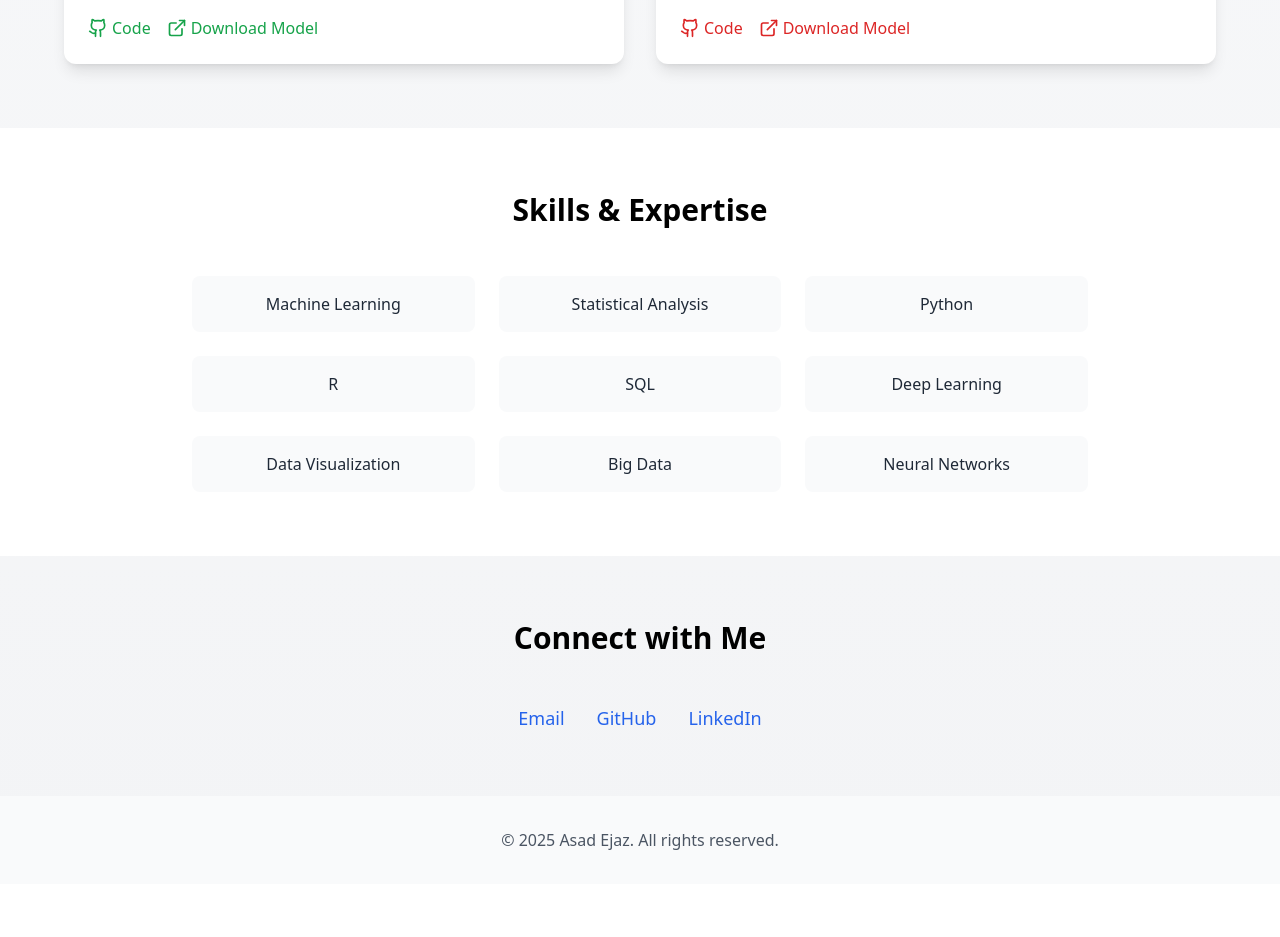
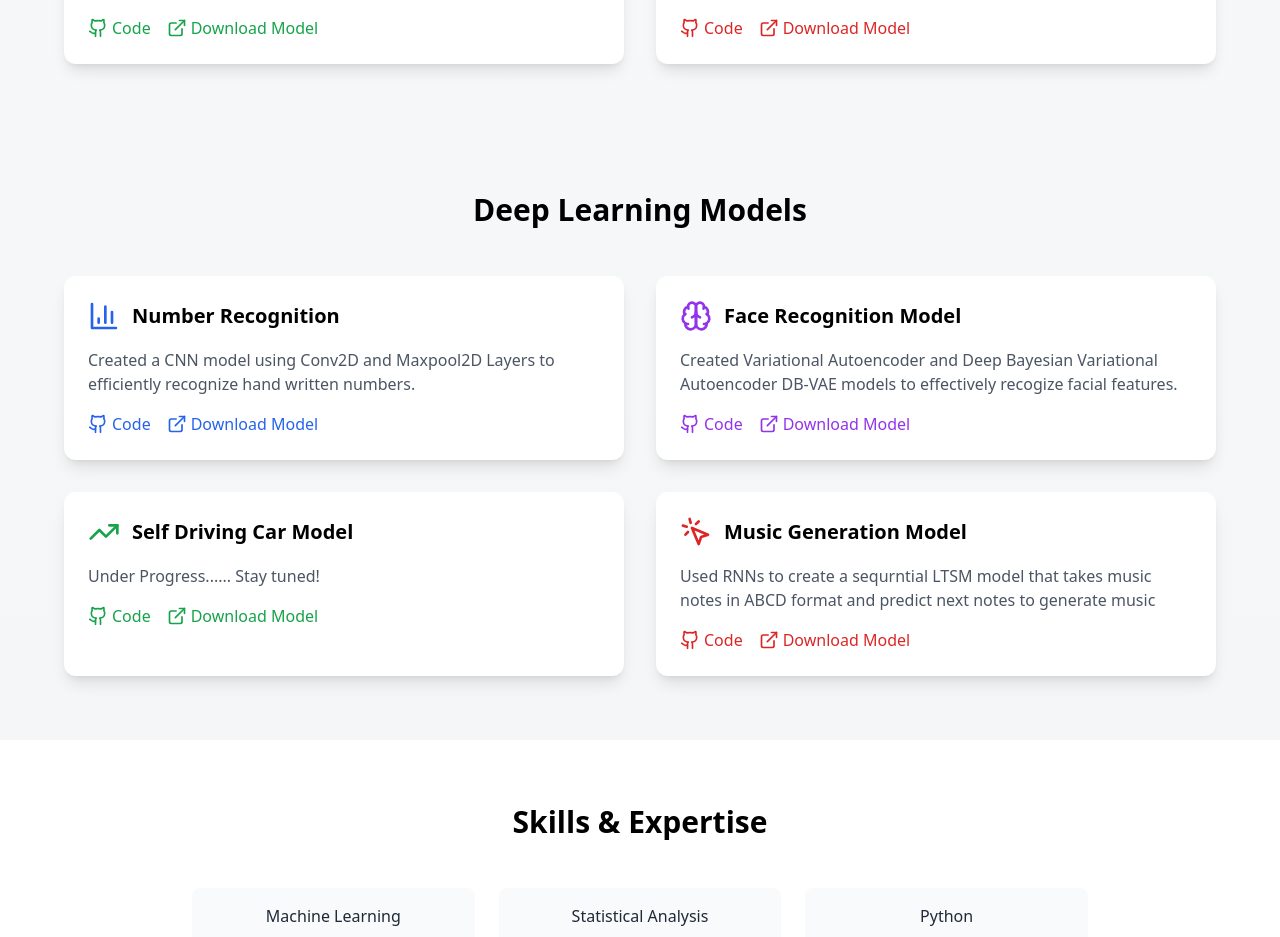
Before and after one commit to asad09945/My-Protfolio, a React (Vite) app: page / in a window 1280 px wide. Shown: the part 1040-1977 px from the top of the page. Before the commit the page ends 1924 px from the top, so only its background shows below. Built offline with nearby package versions, Linux system fonts and the light colour scheme.

Commit message:
updated new projects and links

```diff
--- a/src/App.tsx
+++ b/src/App.tsx
@@ -24,9 +24,9 @@ function App() {
       </section>
 
 
- {/* Projects Section */}
+ {/* Projects Section 1 */}
       <section className="container mx-auto px-4 py-16">
-        <h2 className="text-3xl font-bold text-center mb-12">Featured Models</h2>
+        <h2 className="text-3xl font-bold text-center mb-12">Machine Learning Models</h2>
         <div className="grid md:grid-cols-2 gap-8 max-w-6xl mx-auto">
         {/* Bid Price Prediction */}
         <div className="bg-white rounded-xl shadow-lg p-6 hover:shadow-xl transition-shadow">
@@ -144,6 +144,126 @@ function App() {
           </div>
         </div>
       </section>
+      {/* Projects Section 2 */}
+      <section className="container mx-auto px-4 py-16">
+        <h2 className="text-3xl font-bold text-center mb-12">Deep Learning Models</h2>
+        <div className="grid md:grid-cols-2 gap-8 max-w-6xl mx-auto">
+        {/* Number Recognition */}
+        <div className="bg-white rounded-xl shadow-lg p-6 hover:shadow-xl transition-shadow">
+          <div className="flex items-center mb-4">
+        <BarChart3 className="w-8 h-8 text-blue-600 mr-3" />
+        <h3 className="text-xl font-semibold">Number Recognition</h3>
+          </div>
+          <p className="text-gray-600 mb-4">
+        Created a CNN model using Conv2D and Maxpool2D Layers to efficiently recognize hand written numbers.
+          </p>
+          <div className="flex space-x-4">
+        <a
+          href="https://github.com/asad09945/DeepLearning/blob/main/NumberRecognition.ipynb"
+          className="flex items-center text-blue-600 hover:text-blue-800"
+          target="_blank"
+          rel="noopener noreferrer"
+        >
+          <Github className="w-5 h-5 mr-1" /> Code
+        </a>
+        <a
+          href=""
+          className="flex items-center text-blue-600 hover:text-blue-800"
+          target="_blank"
+          rel="noopener noreferrer"
+        >
+          <ExternalLink className="w-5 h-5 mr-1" /> Download Model
+        </a>
+          </div>
+        </div>
+
+        {/* Face Recognition */}
+        <div className="bg-white rounded-xl shadow-lg p-6 hover:shadow-xl transition-shadow">
+        <div className="flex items-center mb-4">
+          <Brain className="w-8 h-8 text-purple-600 mr-3" />
+          <h3 className="text-xl font-semibold">Face Recognition Model</h3>
+        </div>
+        <p className="text-gray-600 mb-4">
+        Created Variational Autoencoder and Deep Bayesian Variational Autoencoder DB-VAE models to effectively recogize facial features.
+        </p>
+        <div className="flex space-x-4">
+          <a
+          href="https://github.com/asad09945/DeepLearning/blob/main/FacialRecognition.ipynb"
+          className="flex items-center text-purple-600 hover:text-purple-800"
+          target="_blank"
+          rel="noopener noreferrer"
+          >
+          <Github className="w-5 h-5 mr-1" /> Code
+          </a>
+          <a
+          href=""
+          className="flex items-center text-purple-600 hover:text-purple-800"
+          target="_blank"
+          rel="noopener noreferrer"
+          >
+          <ExternalLink className="w-5 h-5 mr-1" /> Download Model
+          </a>
+        </div>
+        </div>
+        {/* Self Driving Car */}
+        <div className="bg-white rounded-xl shadow-lg p-6 hover:shadow-xl transition-shadow">
+        <div className="flex items-center mb-4">
+        <TrendingUp className="w-8 h-8 text-green-600 mr-3" />
+        <h3 className="text-xl font-semibold">Self Driving Car Model</h3>
+        </div>
+        <p className="text-gray-600 mb-4">
+        Under Progress...... Stay tuned!
+        </p>
+        <div className="flex space-x-4">
+        <a
+        href=""
+        className="flex items-center text-green-600 hover:text-green-800"
+        target="_blank"
+        rel="noopener noreferrer"
+        >
+        <Github className="w-5 h-5 mr-1" /> Code
+        </a>
+        <a
+        href=""
+        className="flex items-center text-green-600 hover:text-green-800"
+        target="_blank"
+        rel="noopener noreferrer"
+        >
+        <ExternalLink className="w-5 h-5 mr-1" /> Download Model
+        </a>
+        </div>
+        </div>
+
+          {/* Music Generation */}
+          <div className="bg-white rounded-xl shadow-lg p-6 hover:shadow-xl transition-shadow">
+        <div className="flex items-center mb-4">
+          <MousePointerClick className="w-8 h-8 text-red-600 mr-3" />
+          <h3 className="text-xl font-semibold">Music Generation Model</h3>
+        </div>
+        <p className="text-gray-600 mb-4">
+          Used RNNs to create a sequrntial LTSM model that takes music notes in ABCD format and predict next notes to generate music
+        </p>
+        <div className="flex space-x-4">
+          <a
+        href="https://github.com/asad09945/DeepLearning/blob/main/MusicGeneration.ipynb"
+        className="flex items-center text-red-600 hover:text-red-800"
+        target="_blank"
+        rel="noopener noreferrer"
+          >
+        <Github className="w-5 h-5 mr-1" /> Code
+          </a>
+          <a
+        href=""
+        className="flex items-center text-red-600 hover:text-red-800"
+        target="_blank"
+        rel="noopener noreferrer"
+          >
+        <ExternalLink className="w-5 h-5 mr-1" /> Download Model
+          </a>
+        </div>
+          </div>
+        </div>
+      </section>
 
       {/* Skills Section */}
       <section className="container mx-auto px-4 py-16 bg-white">
@@ -166,6 +286,7 @@ function App() {
           ))}
         </div>
       </section>
+
 
       {/* Links Section */}
       <section className="container mx-auto px-4 py-16 text-center">
```
Also changed, not shown: 1 other file (tests, documents, lock files or other folders).
